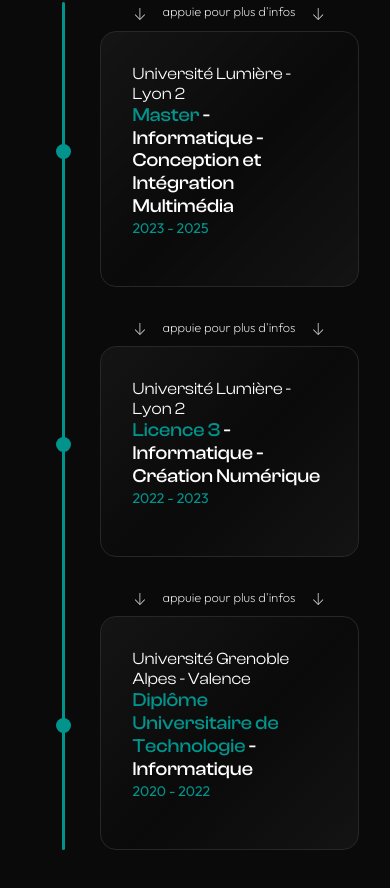
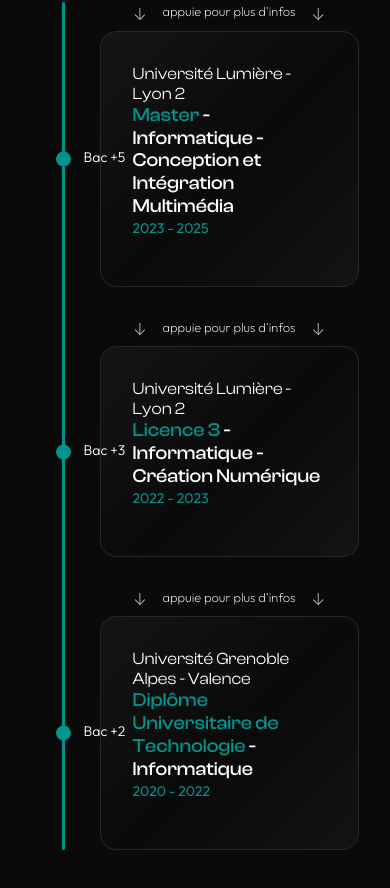
Before and after one commit to mathiasvacher/portfolio, a React (Vite) app: page / in a window 390 px wide. Shown: the part 6288-7176 px from the top of the page. Built offline with nearby package versions, Linux system fonts and the light colour scheme.

Commit message:
ajout du niveau post bac sur la timeline formation & dans les data formation

```diff
--- a/src/components/data/formations-data.tsx
+++ b/src/components/data/formations-data.tsx
@@ -3,6 +3,7 @@
       nomEcole: 'Université Lumière - Lyon 2',
       dates: '2023 - 2025',
       niveauDiplome: 'Master',
+      niveauPostBac: 'Bac +5',
       nomDiplome: 'Informatique - Conception et Intégration Multimédia',
       description: 'Développement d\'interfaces utilisateur modernes et responsives.',
       titreListe: 'Compétences développées',
@@ -19,6 +20,7 @@
       nomEcole: 'Université Lumière - Lyon 2',
       dates: '2022 - 2023',
       niveauDiplome: 'Licence 3',
+      niveauPostBac: 'Bac +3',
       nomDiplome: 'Informatique - Création Numérique',
       description: 'Développement d\'interfaces utilisateur modernes et responsives.',
       titreListe: 'Compétences développées',
@@ -36,6 +38,7 @@
       dates: '2020 - 2022',
       niveauDiplome: 'Diplôme Universitaire de Technologie',
       nomDiplome: 'Informatique',
+      niveauPostBac: 'Bac +2',
       description: 'Développement d\'interfaces utilisateur modernes et responsives.',
       titreListe: 'Compétences développées',
       elementsListe: [
--- a/src/components/homepage/timeline.tsx
+++ b/src/components/homepage/timeline.tsx
@@ -4,6 +4,7 @@
     nomEcole: string;
     niveauDiplome: string;
     nomDiplome: string;
+    niveauPostBac: string;
     dates: string;
     description: string;
     titreListe: string;
@@ -42,6 +43,8 @@
       </div>
 
       <div className="timeline-point"></div>
+      <div className="timeline-info"><p>{formation.niveauPostBac}</p></div>
+
       <div className="timeline-content">
         <h4>{formation.nomEcole}</h4>
         <h3 className='diplome'>
--- a/src/scss/homepage/timeline.scss
+++ b/src/scss/homepage/timeline.scss
@@ -61,6 +61,29 @@
     height: 15px;
     background-color: $accent-color;
     border-radius: 50%;
+    transform: translateY(50%);
+
+  }
+
+  .timeline-info {
+    position: absolute;
+    left: 0px;
+    top: calc(50% + 2px);
+
+    @media (max-width: 1100px) {
+      left: -5px;
+    }
+
+    @media (max-width: 790px) {
+      left: -8px;
+      font-size: calc($paragraph-size - 2px);
+    top: calc(50% + 3px);
+
+    }
+
+    @media (max-width: 790px) {
+      left: -8px;
+    }
   }
 
   .timeline-content {
```
